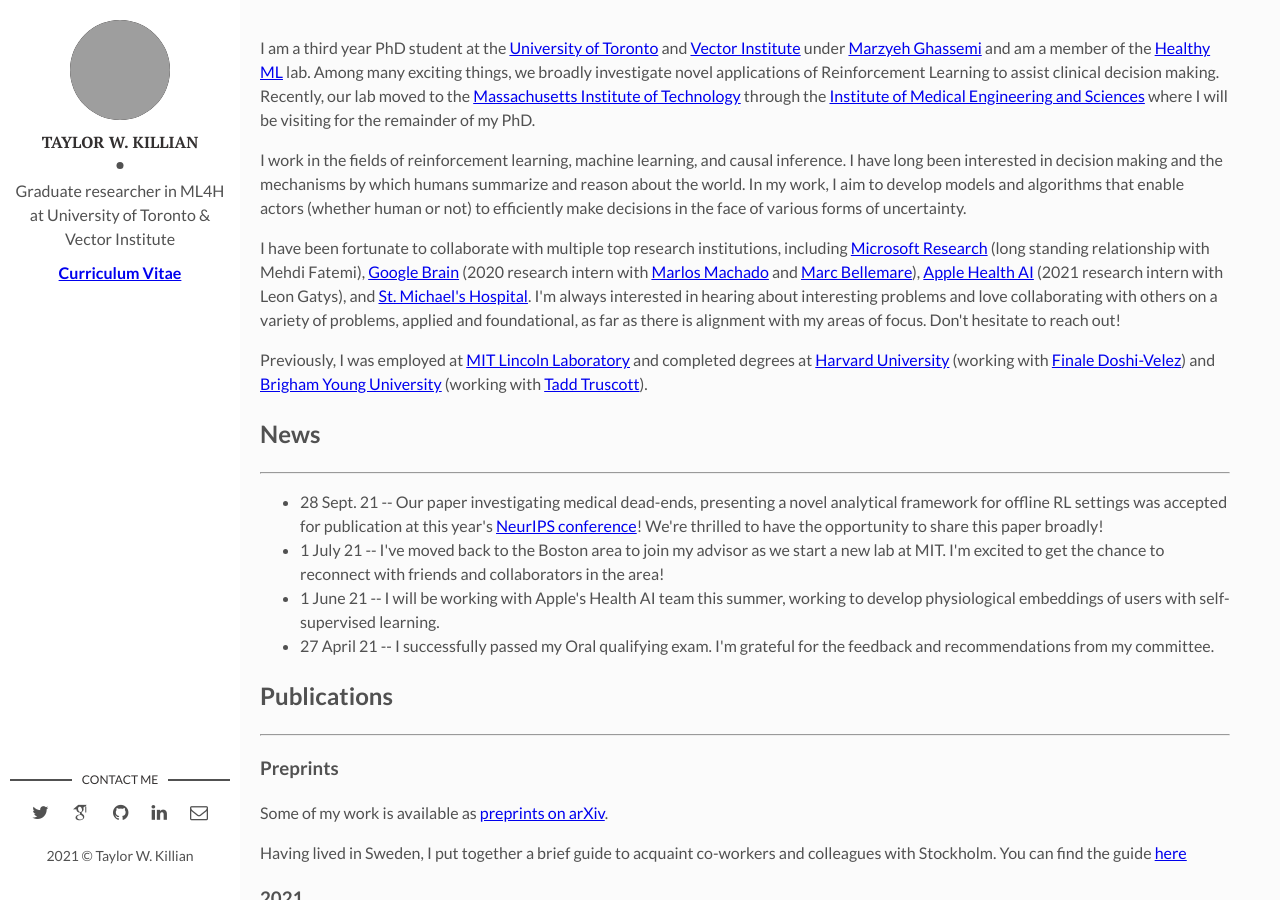
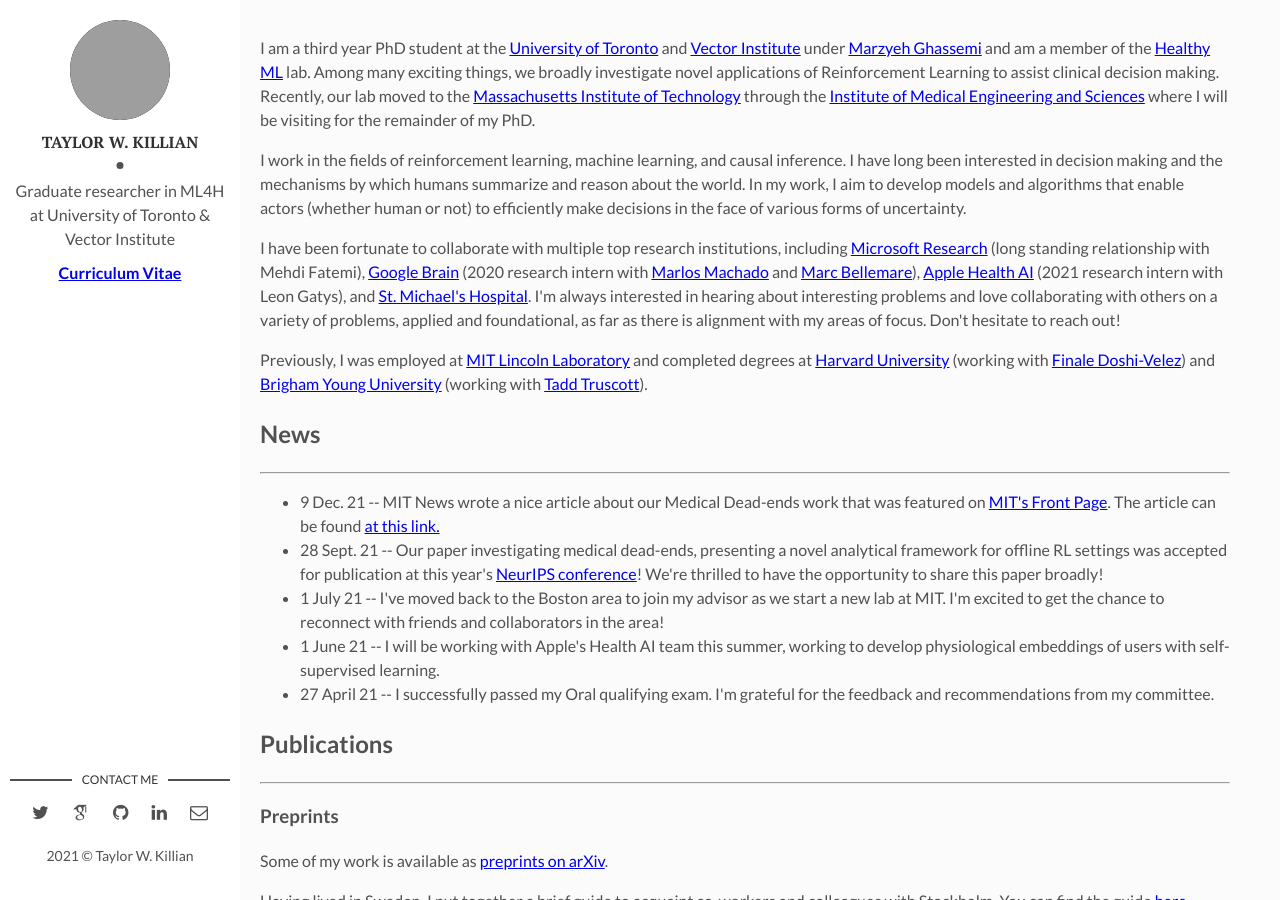
Before and after one commit to twkillian/twkillian.github.io, a Jekyll site: the page built from index.html, in a window 1280 px wide and 900 px high. Built offline with Jekyll 4.4.1, drawn with Linux system fonts in a browser that asks for light colours; nearby versions of some CDN libraries; some web fonts are replaced; the list of posts is cut into pages by our own code; grey boxes are pictures that could not be loaded.

Commit message:
Added MIT News article

```diff
--- a/index.html
+++ b/index.html
@@ -36,6 +36,7 @@
           <hr>
           <p>
             <ul class="nav nav-pills nav-stacked">
+            <li> 9 Dec. 21 -- MIT News wrote a nice article about our Medical Dead-ends work that was featured on <a href="https://web.mit.edu/"> MIT's Front Page</a>. The article can be found <a href="https://news.mit.edu/2021/machine-learning-treatments-1209">at this link.</a>
             <li> 28 Sept. 21 -- Our paper investigating medical dead-ends, presenting a novel analytical framework for offline RL settings was accepted for publication at this year's <a href='https://neurips.cc/Conferences/2021'>NeurIPS conference</a>! We're thrilled to have the opportunity to share this paper broadly!</li>
             <li> 1 July 21 -- I've moved back to the Boston area to join my advisor as we start a new lab at MIT. I'm excited to get the chance to reconnect with friends and collaborators in the area! </li>
             <!--<li> 18 Feb. 20 -- I've accepted the offer to join <a href="https://research.google/teams/brain/">Google Brain</a> as a research intern in their Montreal office for the upcoming summer!</li>-->
```
